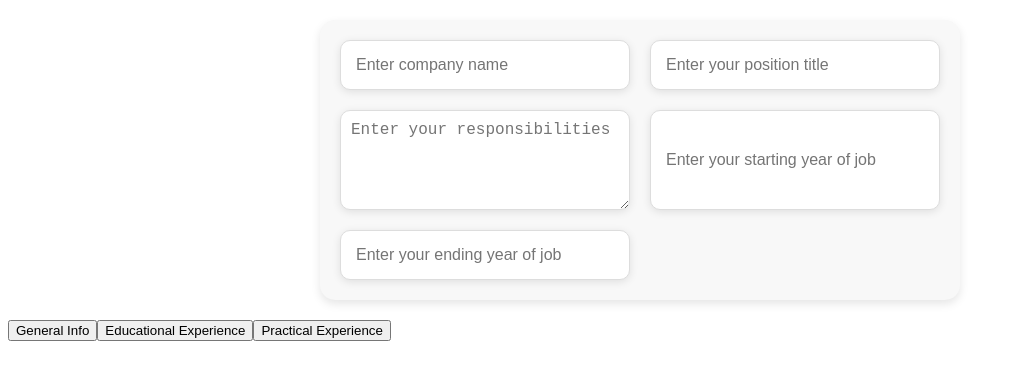
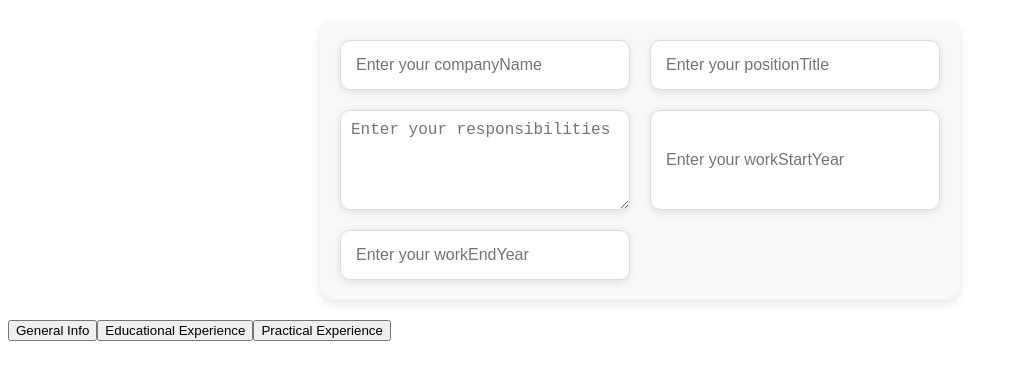
Before and after one commit to wnkinc/odin-cvApp, a React (Vite) app: page / in a window 1280 px wide. Both pictures are taken after a click on the button "Practical Experience". Shown: the top 380 px of the page, without its empty margins (0-1013 px from the left). Built offline with nearby package versions, Linux system fonts and the light colour scheme.

Commit message:
refactor practicalExp and App

```diff
--- a/src/App.jsx
+++ b/src/App.jsx
@@ -18,6 +18,14 @@ function App() {
     schoolEndYear: "",
   });
 
+  const [practicalExp, setPracticalExp] = useState({
+    companyName: "",
+    positionTitle: "",
+    responsibilities: "",
+    workStartYear: "",
+    workEndYear: "",
+  });
+
   const [currentComponent, setCurrentComponent] = useState("GeneralInfo");
 
   const handleGeneralInfoChange = (e) => {
@@ -28,6 +36,11 @@ function App() {
   const handleEducationalExpChange = (e) => {
     const { id, value } = e.target;
     setEducationalExp((prevData) => ({ ...prevData, [id]: value }));
+  };
+
+  const handlePracticalExpChange = (e) => {
+    const { id, value } = e.target;
+    setPracticalExp((prevData) => ({ ...prevData, [id]: value }));
   };
 
   const renderComponent = () => {
@@ -47,7 +60,12 @@ function App() {
           />
         );
       case "PracticalExp":
-        return <PracticalExp />;
+        return (
+          <PracticalExp
+            formData={practicalExp}
+            onChange={handlePracticalExpChange}
+          />
+        );
     }
   };
 
--- a/src/components/practicalExp.jsx
+++ b/src/components/practicalExp.jsx
@@ -1,56 +1,54 @@
-import { useState } from "react";
+import PropTypes from "prop-types";
 import "../styles.css";
 
-function PracticalExp() {
-  const [companyName, setCompanyName] = useState("");
-  const [positionTitle, setPositionTitle] = useState("");
-  const [responsibilities, setResponsibilities] = useState("");
-  const [startOfJob, setStartOfJob] = useState("");
-  const [endOfJob, setEndOfJob] = useState("");
-
+function PracticalExp({ formData, onChange }) {
   return (
-    <section className="card">
-      <input
-        className="practicalExp"
-        type="text"
-        value={companyName}
-        onChange={(e) => setCompanyName(e.target.value)}
-        placeholder="Enter company name"
-        id="companyName"
-      />
-      <input
-        className="practicalExp"
-        type="text"
-        value={positionTitle}
-        onChange={(e) => setPositionTitle(e.target.value)}
-        placeholder="Enter your position title"
-        id="positionTitle"
-      />
-      <textarea
-        className="practicalExp"
-        value={responsibilities}
-        onChange={(e) => setResponsibilities(e.target.value)}
-        placeholder="Enter your responsibilities"
-        id="responsibilities"
-      />
-      <input
-        className="practicalExp"
-        type="text"
-        value={startOfJob}
-        onChange={(e) => setStartOfJob(e.target.value)}
-        placeholder="Enter your starting year of job"
-        id="startOfJob"
-      />
-      <input
-        className="practicalExp"
-        type="text"
-        value={endOfJob}
-        onChange={(e) => setEndOfJob(e.target.value)}
-        placeholder="Enter your ending year of job"
-        id="endOfJob"
-      />
-    </section>
+    <form className="card">
+      {[
+        "companyName",
+        "positionTitle",
+        "responsibilities",
+        "workStartYear",
+        "workEndYear",
+      ].map((field) =>
+        field === "responsibilities" ? (
+          <textarea
+            key={field}
+            className="practicalExp"
+            value={formData[field]}
+            onChange={onChange}
+            placeholder={`Enter your ${field}`}
+            id={field}
+            rows="5"
+            cols="33"
+            required
+          />
+        ) : (
+          <input
+            key={field}
+            className="practicalExp"
+            type="text"
+            value={formData[field]}
+            onChange={onChange}
+            placeholder={`Enter your ${field}`}
+            id={field}
+            required
+          />
+        )
+      )}
+    </form>
   );
 }
 
+PracticalExp.propTypes = {
+  formData: PropTypes.shape({
+    companyName: PropTypes.string,
+    positionTitle: PropTypes.string,
+    responsibilities: PropTypes.string,
+    workStartYear: PropTypes.string,
+    workEndYear: PropTypes.string,
+  }).isRequired,
+  onChange: PropTypes.func.isRequired,
+};
+
 export default PracticalExp;
```
